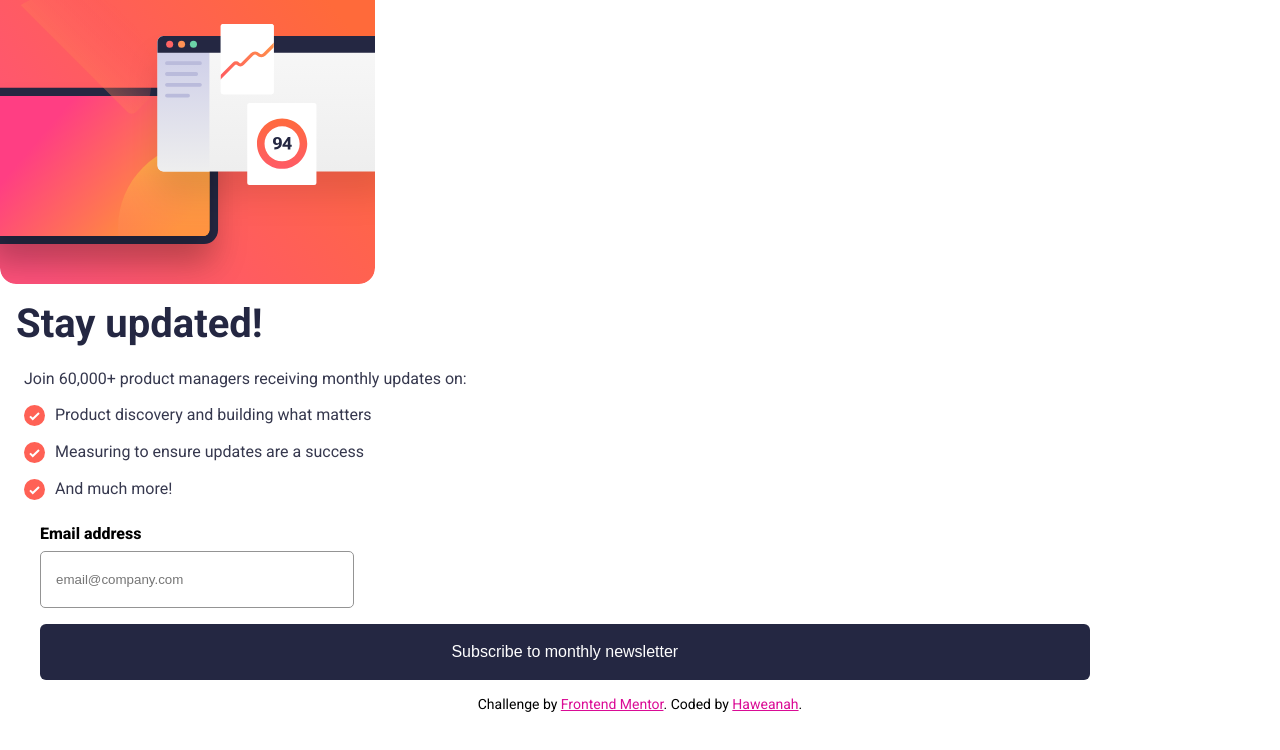
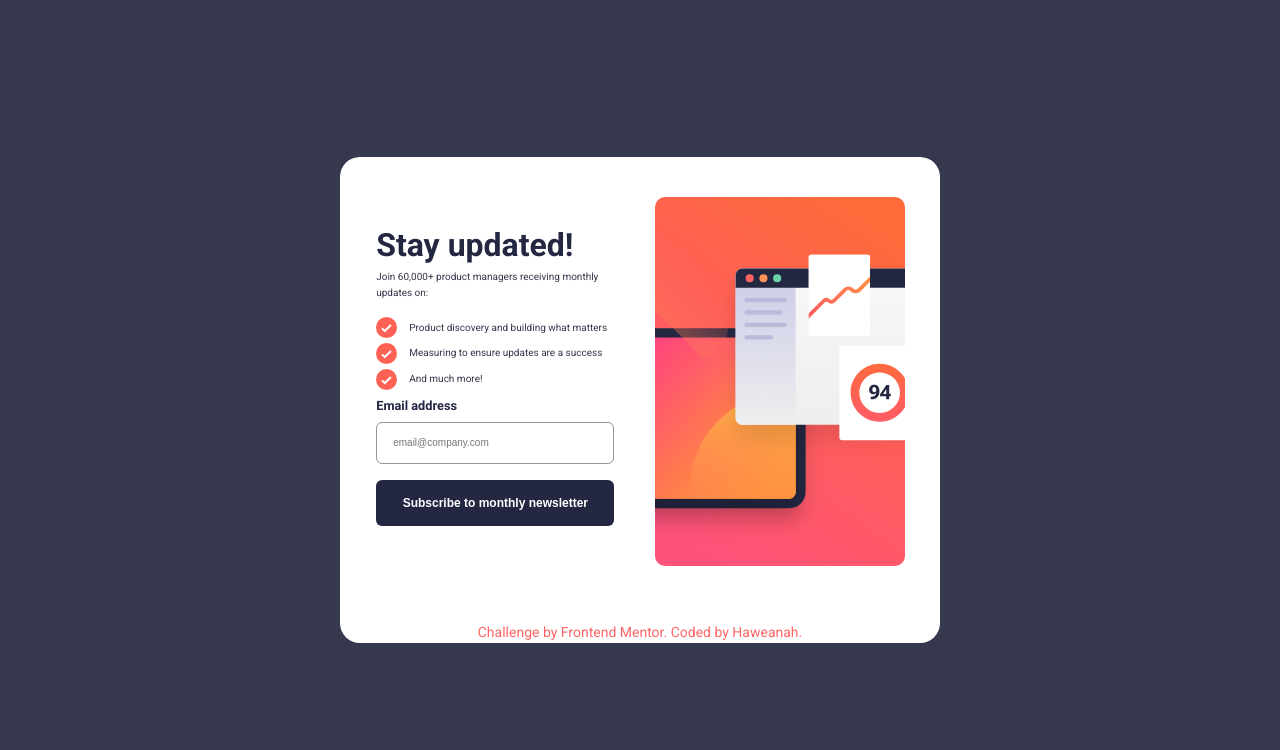
Before and after one commit to Haweanah/newsletter-sign-up, a React (Vite) app: page / in a window 1280 px wide. Shown: the top 750 px of the page. Built offline with nearby package versions, Linux system fonts and the light colour scheme.

Commit message:
end of desktop design and success page

```diff
--- a/src/App.css
+++ b/src/App.css
@@ -1,146 +1,323 @@
+/* ---------------- RESET ---------------- */
+
+*,
+*::before,
+*::after {
+  box-sizing: border-box;
+}
+
 * {
   margin: 0;
   padding: 0;
-    box-sizing: border-box;
 }
 
+html, body {
+  height: 100%;
+}
 
 body {
-    font-family: "Roboto", sans-serif ;
-    overflow-x: hidden;
+  font-family: "Roboto", sans-serif;
+  background-color: hsl(0, 0%, 100%);
+  line-height: 1.5;
 }
 
+/* ---------------- MAIN CONTAINER ---------------- */
+
 .container {
+  background-color: hsl(0, 0%, 100%);
+  width: 100%;
+  max-width: 375px;
+  margin: auto;
   display: flex;
   flex-direction: column;
-    width: 100%;
-    margin: 0 auto;
+  border-radius: 12px;
+  overflow: hidden;
+  -webkit-border-radius: 12px;
+  -moz-border-radius: 12px;
+  -ms-border-radius: 12px;
+  -o-border-radius: 12px;
 }
 
-img {
-    max-width: 100%;
+/* ---------------- IMAGE ---------------- */
+
+.image-wrapper .mobile-illustration {
+  width: 100%;
   display: block;
 }
 
-
-.image-wrapper {
-    width: 100%;
-    height: auto;
+.image-wrapper .desktop-illustration {
+    display: none;
 }
 
-.image-wrapper > img {
-    max-width: 100%;
+/* ---------------- CONTENT ---------------- */
+
+.newsletter-info {
+  padding: 2rem 1.5rem 1rem;
+  color: hsl(235, 18%, 26%);
 }
 
-.attribution {
-    font-size: 14px;
-    text-align: center;
- }
-
-
-.attribution a {
-     color: hsl(320, 90%, 45%);
-     }
-
-
-.newsletter-info > h1 {
-    padding-top: 1rem;
-    padding-bottom: 0.9rem;
-    font-size: 2.5rem;
+.newsletter-info h1 {
+  font-size: 2rem;
+  margin-bottom: 1rem;
   color: hsl(234, 29%, 20%);
 }
 
-.newsletter-info {
-    color: hsl(235, 18%, 26%);
-    padding: 0 1rem 0 ;
+.newsletter-info p {
+  margin-bottom: 1rem;
 }
 
-.newsletter-info > p,
-.newsletter-info > ul li {
-    line-height: 1.2rem;
-    font-size: 16px;
-    padding: 0.5rem;
-
-
+.newsletter-info ul {
+  list-style: none;
+  margin-bottom: 1.5rem;
 }
 
-.newsletter-info > ul > li {
-    list-style-type: none;
+.newsletter-info li {
   display: flex;
   align-items: center;
-    gap: 10px;
+  gap: 0.75rem;
+  margin-bottom: 0.75rem;
 }
 
-li {
-  display: flex;
-  gap: 1rem;
-  align-items: center;
-}
+/* ---------------- FORM ---------------- */
 
-.email
- {
-    display: block;
-    padding: 0 2.5rem 0.5rem;
-    font-weight: 800;
-}
-
-.input {
-    display: block;
-    margin: 0 2.5rem 1rem;
-    border-radius: 5px;
-    border: 1px solid hsl(0, 0%,58%);
-    -webkit-border-radius: 5px;
-    -moz-border-radius: 5px;
-    -ms-border-radius: 5px;
-    -o-border-radius: 5px;
+form {
+  padding: 0 1.5rem 2rem;
+  position: relative;
 }
 
 label {
-    margin-top: 1rem;
+  display: block;
+  font-size: 0.8rem;
+  font-weight: 700;
+  margin-bottom: 0.5rem;
+  color: hsl(234, 29%, 20%);
 }
 
 input[type="email"] {
-  padding: 20px 120px 20px 15px;
-  cursor: pointer;
-}
-
-
-
-
-
-   input[type="submit"] {
-  color: hsl(0, 0%, 100%);
-  display: flex;
-  width: 82%;
-  background-color: hsl(234, 29%, 20%);
-  padding: 1.2rem 1rem;
-  margin: 0 2.5rem 1rem;
-  text-align: center;
-  border: none;
+  width: 100%;
+  padding: 0.9rem 1rem;
   border-radius: 6px;
-  cursor: pointer;
+  border: 1px solid hsl(231, 7%, 60%);
   font-size: 1rem;
+  margin-bottom: 1rem;
   -webkit-border-radius: 6px;
   -moz-border-radius: 6px;
   -ms-border-radius: 6px;
   -o-border-radius: 6px;
 }
 
-input[type="submit"]:hover {
-    background-color: hsl(4, 100%, 67%);
+input[type="email"]:focus {
+  outline: none;
+  border-color: hsl(234, 29%, 20%);
+}
+
+/* Error */
+
+.input-error {
+  border: 2px solid hsl(4, 100%, 67%);
+  background-color: hsl(4, 100%, 95%);
+  color: hsl(4, 100%, 67%);
+}
+
+.error-message {
+  color: hsl(4, 100%, 67%);
+  font-size: 0.8rem;
+  margin-bottom: 1rem;
 }
 
 .error {
     color: hsl(4, 100%, 67%);
-  font-size: 14px;
-  margin-top: 5px;
+     font-size: 0.8rem;
+     display: flex;
+     justify-content: flex-end;
+
 }
 
-.success {
-  color: green;
-  margin-top: 10px;
+.error-display {
+    display: flex;
+    justify-content: space-between;
 }
 
-input:invalid {
-  border: 1px solid hsl(4, 100%, 67%);
+/* ---------------- BUTTON ---------------- */
+
+button {
+  width: 100%;
+  padding: 1rem;
+  border: none;
+  border-radius: 6px;
+  background-color: hsl(234, 29%, 20%);
+  color: white;
+  font-size: 1rem;
+  font-weight: 700;
+  cursor: pointer;
+  transition: background 0.3s ease;
 }
+
+button:hover {
+  background: linear-gradient(
+    90deg,
+    hsl(4, 100%, 67%),
+    hsl(340, 100%, 65%)
+  );
+}
+
+/* ---------------- SUCCESS PAGE ---------------- */
+
+.success-page {
+  background-color: hsl(0, 0%, 100%);
+  width: 100%;
+  max-width: 375px;
+  margin: 2rem auto;
+  padding: 7rem 2rem 2rem;
+  border-radius: 12px;
+}
+
+.success-page h1 {
+  font-size: 2rem;
+  margin-top: 1rem;
+  margin-bottom: 1rem;
+  color: hsl(234, 29%, 20%);
+}
+
+.success-page p {
+  margin-bottom: 9rem;
+}
+
+/* ---------------- FOOTER ---------------- */
+
+.attribution {
+  text-align: center;
+  font-size: 14px;
+  margin-top: 1rem;
+  color: hsla(0, 100%, 50%, 0.61);
+}
+
+.attribution a {
+  color: hsla(0, 100%, 50%, 0.61);
+  text-decoration: none;
+}
+
+/* ---------------- DESKTOP ---------------- */
+
+@media (min-width: 768px) {
+  .container {
+    max-width: 600px;
+    height: auto;
+    margin: 5rem auto;
+    border-radius: 20px;
+    -webkit-border-radius: 20px;
+    -moz-border-radius: 20px;
+    -ms-border-radius: 20px;
+    -o-border-radius: 20px;
+    justify-content: space-between;
+
+}
+
+body {
+    background-color: hsl(235, 18%, 26%);
+     overflow: hidden;
+     display: flex;
+     justify-content: center;
+     align-items: center;
+}
+
+.page {
+    max-width: 100%;
+    padding: 0;
+
+}
+
+main {
+    display: flex;
+    flex-direction: row-reverse;
+    justify-content: space-between;
+    align-items: center;
+    padding: 2.5rem 2.2rem;
+    gap: 2.5rem;
+
+}
+  .newsletter-info,
+  form {
+    padding: 0.1em;
+    line-height: 1rem;
+    font-size: 10px;
+  }
+
+  .info {
+    display: flex;
+    flex-direction: column;
+    gap: 0.1rem;
+  }
+
+
+  .image-wrapper  .mobile-illustration {
+  display: none;
+}
+
+
+.image-wrapper .desktop-illustration {
+  width: 100%;
+  display: block;
+}
+
+.newsletter-info ul {
+    margin-bottom: 0.1rem;
+}
+
+.newsletter-info  li {
+   margin-bottom: 0.3rem;
+}
+
+input[type="email"] {
+    font-size: 10px;
+}
+
+
+button {
+    font-size: 12px;
+}
+
+
+
+  .success-page {
+    max-width: 450px;
+    padding: 1rem 2rem;
+    border-radius: 20px;
+
+}
+
+     .success-page  p {
+        margin: 0;
+        padding: 1rem 1.5rem;
+     }
+
+.success-page > h1  {
+    font-size: 3.2rem;
+    line-height: 3.5rem;
+}
+
+.success-page button {
+    width: 350px;
+}
+/*.success-page {
+  background-color: hsl(0, 0%, 100%);
+  width: 100%;
+  max-width: 375px;
+  margin: 2rem auto;
+  padding: 7rem 2rem 2rem;
+  border-radius: 12px;
+}
+
+.success-page h1 {
+  font-size: 2rem;
+  margin-top: 1rem;
+  margin-bottom: 1rem;
+  color: hsl(234, 29%, 20%);
+}
+
+.success-page p {
+  margin-bottom: 9rem;
+}
+*/
+
+}
--- a/src/App.jsx
+++ b/src/App.jsx
@@ -1,57 +1,40 @@
-import { useState } from 'react'
-import './App.css'
-import NewsletterInfo from './components/NewsletterInfo'
-import Illustration from './components/Illustration'
-import Footer from './components/Footer.jsx'
-import Form from "./components/Form"
-
-
-
+import { useState } from "react";
+import "./App.css";
+import NewsletterInfo from "./components/NewsletterInfo";
+import Illustration from "./components/Illustration";
+import Footer from "./components/Footer";
+import Form from "./components/Form";
+import Success from "./components/Success";
 
 function App() {
-const [email, setEmail] = useState("");
-const [error, setError] = useState("");
-const [success, setSuccess] = useState(false);
-
-const handleSubmit = (e) => {
-  e.preventDefault();
-
-  const emailPattern = /^[^\s@]+@[^\s@]+\.[^\s@]+$/;
-
-  if (!emailPattern.test(email)) {
-    setError("Valid email required");
-    setSuccess(false)
-  } else {
-    setError("");
-    setSuccess(true)
-  }
-
-};
+  const [success, setSuccess] = useState(false);
+  const [email, setEmail] = useState("");
 
   return (
+    <div className="container">
+      {success ? (
+        <Success email={email} setSuccess={setSuccess} />
+      ) : (
+        <div className="page">
+          <main>
+          <div className="image-wrapper">
+            <Illustration />
+            </div>
 
+          <div className="info">
+            <NewsletterInfo />
+          <Form
+            setSuccess={setSuccess}
+            setEmail={setEmail}
+          />
+          </div>
 
-    <div className='container'>
-    <Illustration/>
-    <NewsletterInfo/>
-    <Form
-    handleSubmit={handleSubmit}
-    email={email}
-    setEmail={setEmail}
-    success={success}
-    error={error}
-
-        />
-<Footer/>
-
-
-
-
-
-
-
-          </div>
-  )
+        </main>
+        <Footer />
+        </div>
+      )}
+    </div>
+  );
 }
 
-export default App
+export default App;
--- a/src/components/Footer.jsx
+++ b/src/components/Footer.jsx
@@ -1,7 +1,7 @@
 export default function Footer () {
     return (
         <footer>
-      <div class="attribution">
+      <div className="attribution">
     Challenge by <a href="https://www.frontendmentor.io?ref=challenge" target="_blank">Frontend Mentor</a>.
     Coded by <a href="https://github.com/Haweanah">Haweanah</a>.
   </div>
--- a/src/components/Form.jsx
+++ b/src/components/Form.jsx
@@ -1,24 +1,49 @@
-export default function Form (props) {
-    return (
+import { useState } from "react";
 
-  <form onSubmit={props.handleSubmit} noValidate>
-    <label className="email"
-    htmlFor="email">Email address</label>
+export default function Form({ setSuccess, setEmail }) {
+  const [emailInput, setEmailInput] = useState("");
+  const [error, setError] = useState("");
+
+  const handleSubmit = (e) => {
+    e.preventDefault();
 
 
-    <input
-    className="input"
-    placeholder='email@company.com'
-    type="email" name="email" id="email"
-    value={props.email}
-    onChange={(e) => props.setEmail(e.target.value)
+
+    const emailPattern = /^[^\s@]+@[^\s@]+\.[^\s@]+$/;
+
+    if (!emailPattern.test(emailInput)) {
+      setError("Valid email required");
+    } else {
+      setError("");
+      setEmail(emailInput);
+      setSuccess(true);
     }
-    />
+    console.log(error);
+  };
 
-    {props.error && <p className="error">{props.error}</p>}
+  return (
+    <form onSubmit={handleSubmit} noValidate>
 
-    <input type="submit" value="Subscribe to monthly newsletter" />
-    {props.success && <p className="success">Subscription successful</p>}
-  </form>
-    )
+      <p className="error-display">
+        <label>Email address</label>
+
+        {error && <span className="error">{error}</span>}
+      </p>
+
+      <input
+        type="email"
+        value={emailInput}
+        onChange={(e) => {setEmailInput(e.target.value);
+        setError("")}
+        }
+        placeholder="email@company.com"
+        className={error ? "input-error" : ""}
+      />
+
+
+      <button type="submit">
+        Subscribe to monthly newsletter
+      </button>
+    </form>
+  );
 }
--- a/src/components/Illustration.jsx
+++ b/src/components/Illustration.jsx
@@ -1,11 +1,22 @@
 import mobileIllustration from '../images/illustration-sign-up-mobile.svg'
+import desktopIllustration from '../images/illustration-sign-up-desktop.svg'
 
 export default function Illustration () {
     return (
         <div className="image-wrapper">
 
 
-            <img src={mobileIllustration} alt="mobile illustration" /></div>
+
+
+
+            <img src={mobileIllustration}
+            className='mobile-illustration'
+            alt="mobile illustration" />
+
+            <img src={desktopIllustration} alt="desktop illustration"
+            className='desktop-illustration'
+            />
+            </div>
 
     )
 }
--- /dev/null
+++ b/src/components/Success.jsx
@@ -0,0 +1,26 @@
+import successIcon from "../images/icon-success.svg"
+
+export default function Success({ email, setSuccess }) {
+  return (
+
+
+
+
+
+    <div className="success-page">
+        <img src={successIcon} alt="subscribtion success icon" />
+      <h1>Thanks for subscribing!</h1>
+
+      <p>
+        A confirmation email has been sent to <strong>{email}</strong>.
+        Please open it and click the button inside to confirm your subscription.
+      </p>
+
+      <button onClick={() => setSuccess(false)}
+        className={Success ? "success-button" : ""}
+        >
+        Dismiss message
+      </button>
+    </div>
+  );
+}
--- /dev/null
+++ b/style.css
@@ -0,0 +1,10 @@
+* {
+    margin: 0;
+    padding: 0;
+    box-sizing: border-box;
+}
+
+.attribution { font-size: 11px; text-align: center; }
+
+
+.attribution a { color: hsl(228, 45%, 44%); }
```
Lines whose indentation alone changed are shown as unchanged.
